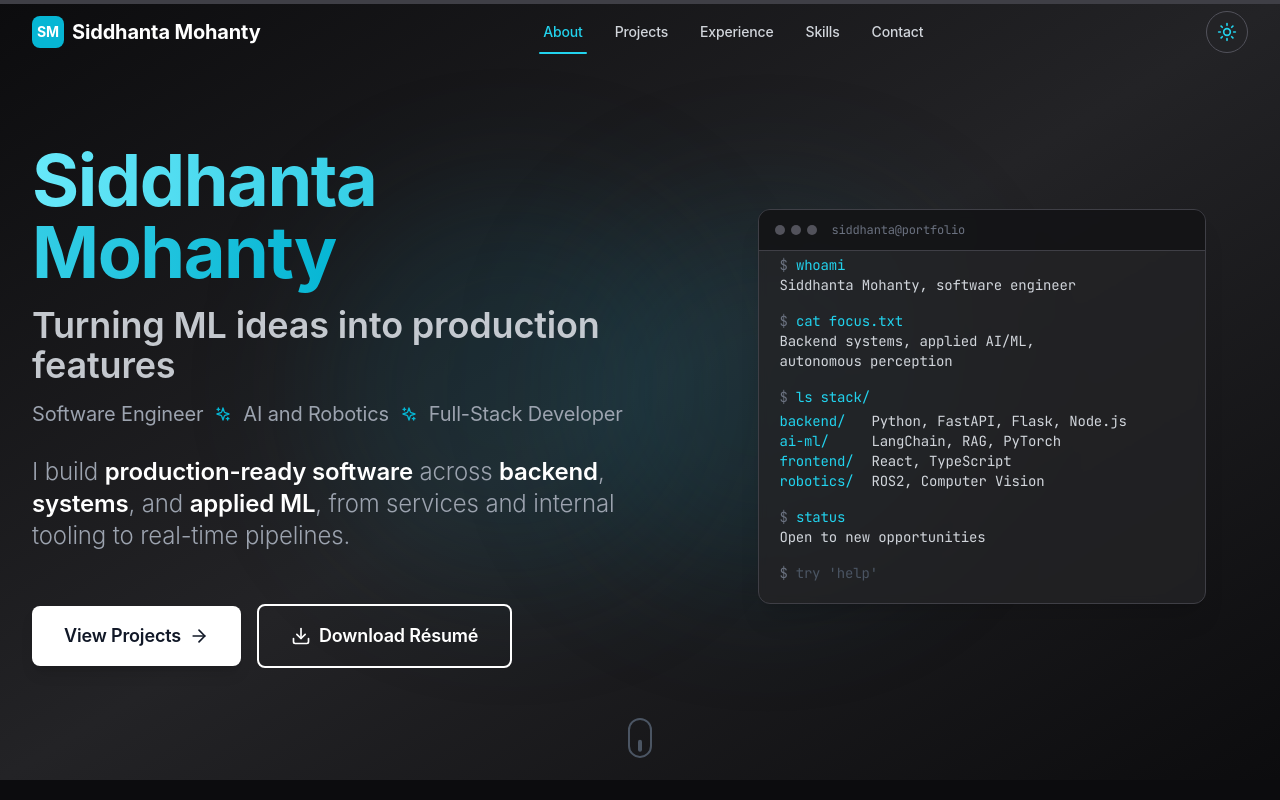
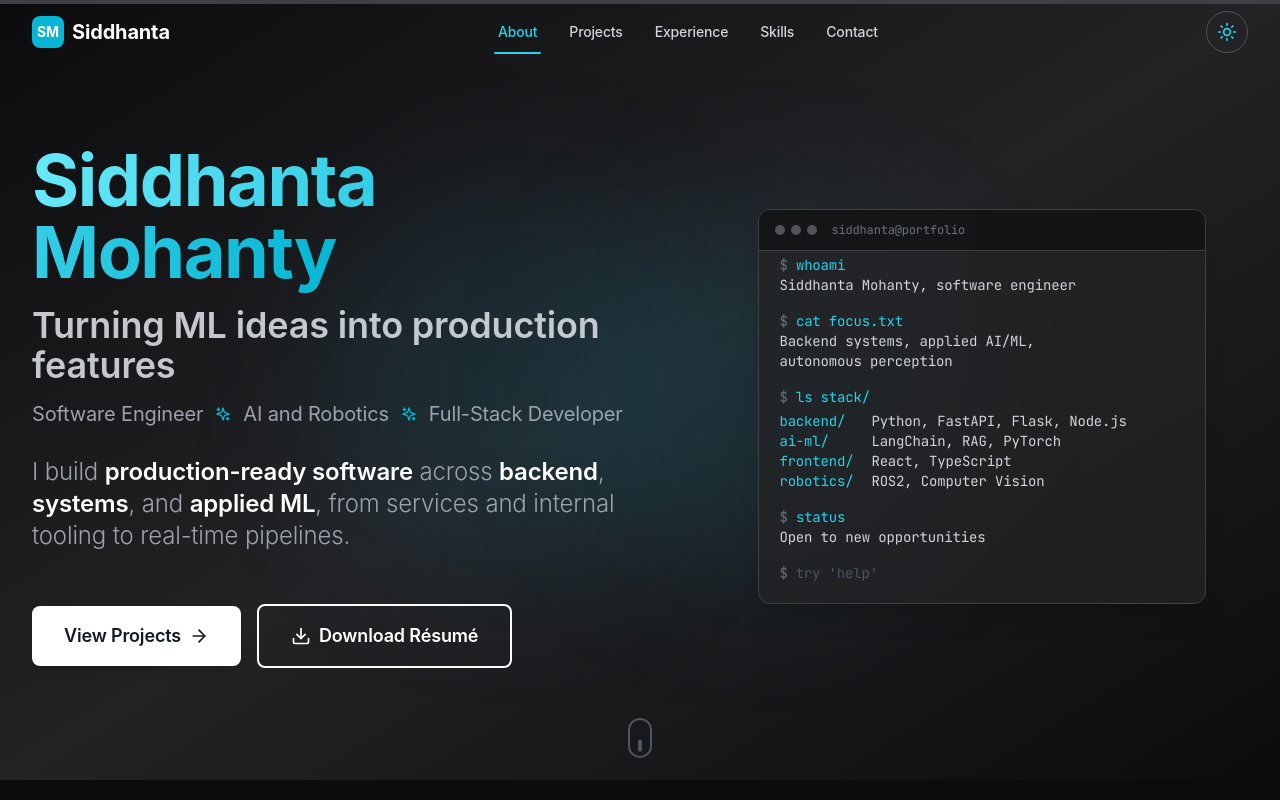
Before and after one commit to Siddhanta22/siddhantamohanty.github.io, a React (Create React App) app: page / in a window 1280 px wide. Shown: the top 800 px of the page. Built offline with nearby package versions, Linux system fonts and the light colour scheme.

Commit message:
Revert header wordmark to first name, avoiding duplicate full name with Hero

```diff
--- a/src/components/Header.js
+++ b/src/components/Header.js
@@ -63,7 +63,7 @@
               <div className="w-8 h-8 bg-primary-600 dark:bg-primary-500 rounded-lg flex items-center justify-center">
                 <span className="text-white font-bold text-sm">SM</span>
               </div>
-              <span className="text-xl font-bold text-gray-900 dark:text-white">Siddhanta Mohanty</span>
+              <span className="text-xl font-bold text-gray-900 dark:text-white">Siddhanta</span>
             </motion.div>
 
             {/* Desktop Navigation */}
```
